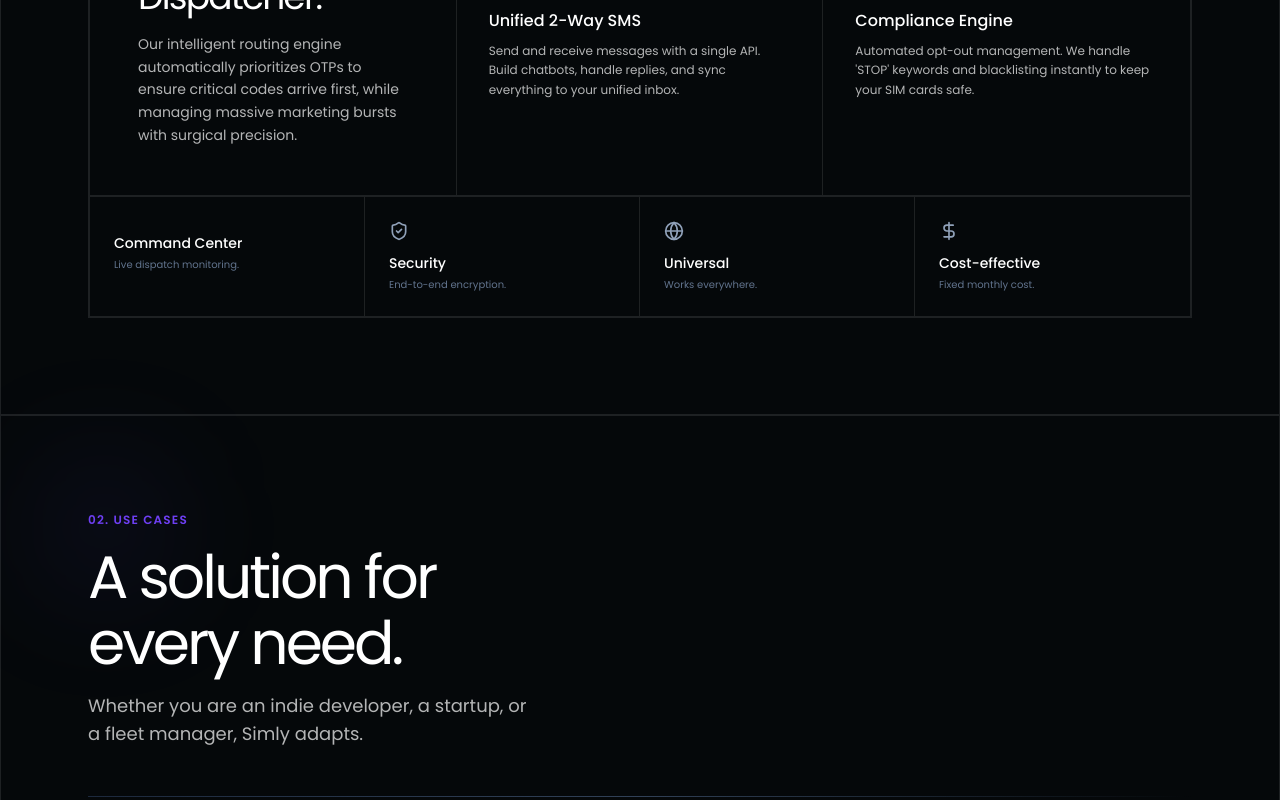
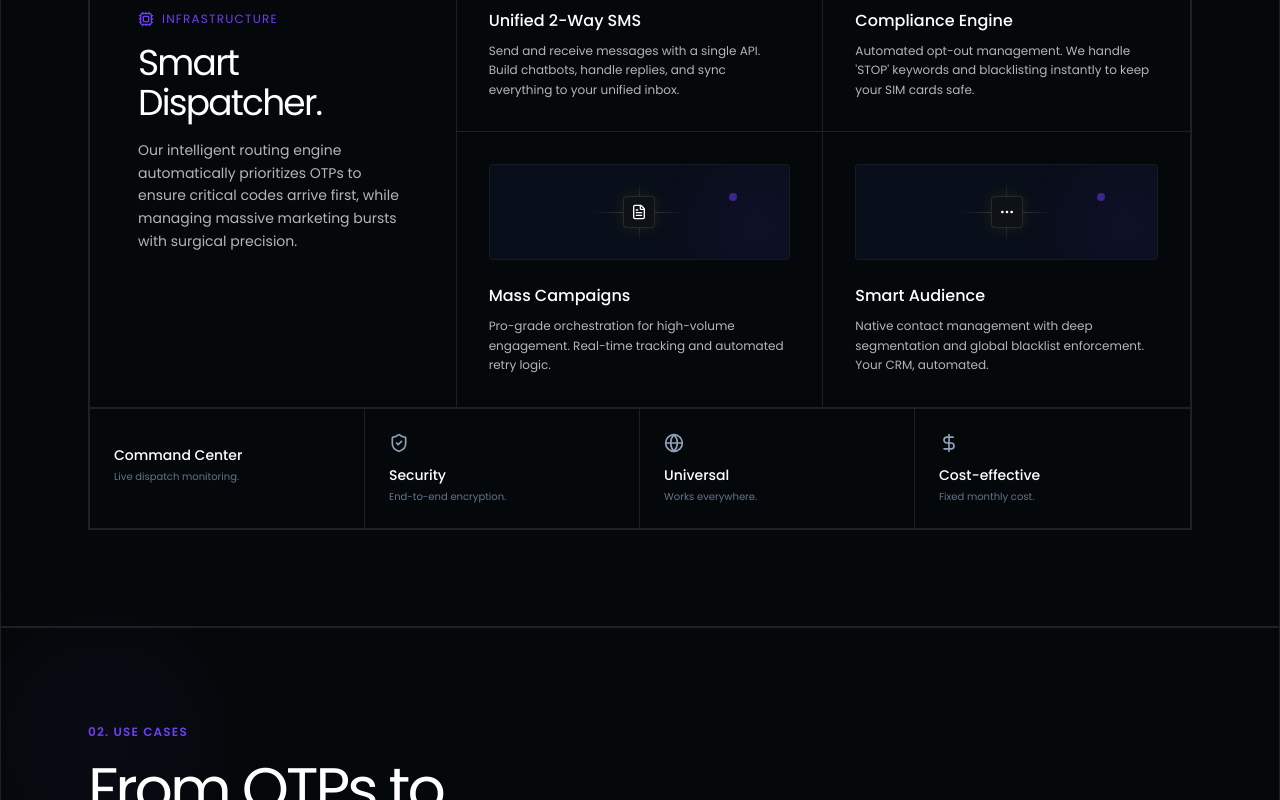
Before and after one commit to zenderock/simly-platform, a Next.js app in the folder frontend/: page / in a window 1280 px wide. Shown: the part 1600-2400 px from the top of the page. Built offline with nearby package versions, Linux system fonts and the light colour scheme.

Commit message:
feat: add new service cards, update 'Use Cases' section content, and refine pricing plan features on the landing page.

```diff
--- a/frontend/components/landing-page.tsx
+++ b/frontend/components/landing-page.tsx
@@ -295,17 +295,35 @@ const ServicesSection: React.FC = () => {
               </p>
             </div>
 
-            <div className="col-span-12 md:col-span-8 grid grid-cols-1 sm:grid-cols-2 divide-y sm:divide-y-0 sm:divide-x divide-white/10">
+            <div className="col-span-12 md:col-span-8 grid grid-cols-1 sm:grid-cols-2 divide-white/10 border-white/10">
+              <div className="border-b border-white/10 sm:border-r">
                 <ServiceCard
                   title="Unified 2-Way SMS"
                   description="Send and receive messages with a single API. Build chatbots, handle replies, and sync everything to your unified inbox."
                   icon={<RefreshCw className="w-4 h-4 text-white" />}
                 />
+              </div>
+              <div className="border-b border-white/10">
                 <ServiceCard
                   title="Compliance Engine"
                   description="Automated opt-out management. We handle 'STOP' keywords and blacklisting instantly to keep your SIM cards safe."
                   icon={<ShieldCheck className="w-4 h-4 text-white" />}
                 />
+              </div>
+              <div className="sm:border-r border-white/10">
+                <ServiceCard
+                  title="Mass Campaigns"
+                  description="Pro-grade orchestration for high-volume engagement. Real-time tracking and automated retry logic."
+                  icon={<FileText className="w-4 h-4 text-white" />}
+                />
+              </div>
+              <div>
+                <ServiceCard
+                  title="Smart Audience"
+                  description="Native contact management with deep segmentation and global blacklist enforcement. Your CRM, automated."
+                  icon={<MoreHorizontal className="w-4 h-4 text-white" />}
+                />
+              </div>
             </div>
           </div>
 
@@ -428,9 +446,9 @@ const WhyUsSection: React.FC = () => {
         <SectionHeader
           number="02"
           label="Use Cases"
-          title="A solution for"
-          subtitle="every need."
-          description="Whether you are an indie developer, a startup, or a fleet manager, Simly adapts."
+          title="From OTPs to"
+          subtitle="Mass Marketing."
+          description="Power transactional alerts, appointment reminders, or global marketing campaigns from a single dashboard."
         />
 
         <section className="border z-10 bg-[#05080A] border-white/10 border-b relative">
@@ -920,12 +938,12 @@ const PricingSection: React.FC = () => {
       initials: "P",
       features: [
         "Unlimited SMS volume",
+        "1,000 contacts & 5 campaigns",
         "Up to 2 devices",
         "Smart Priority: Normal",
         "Advanced Webhooks (JSON)",
         "Campaign Command Center",
         "Opt-out Compliance Engine",
-        "Priority Email Support",
       ],
     },
     {
@@ -938,11 +956,11 @@ const PricingSection: React.FC = () => {
       initials: "E",
       features: [
         "Unlimited SMS & Apps",
+        "Unlimited Audience & Campaigns",
         "Unlimited devices / fleets",
         "Smart Priority: High (OTPs)",
         "Sim-slot steering",
         "White-label options",
-        "Custom webhooks & integrations",
         "Dedicated Account Manager",
       ],
     },
@@ -955,7 +973,7 @@ const PricingSection: React.FC = () => {
     >
       <div className="max-w-6xl mr-auto ml-auto pr-6 pl-6">
         <SectionHeader
-          number="03"
+          number="04"
           label="Pricing"
           title="Simple and"
           subtitle="transparent."
```
Lines whose indentation alone changed are shown as unchanged.
